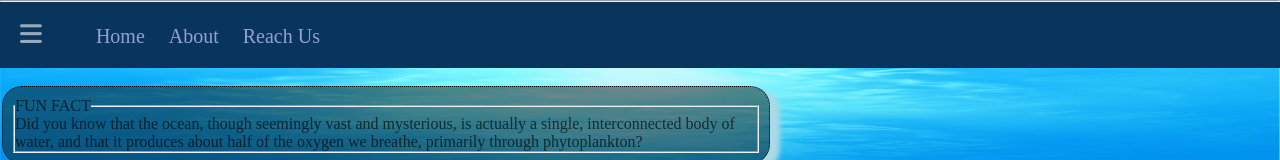
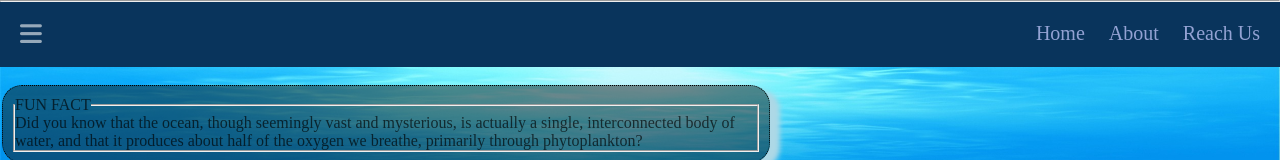
Before and after one commit to Xhacker256/UnderWater_web-project, a plain HTML site: page index.html in a window 1280 px wide. Shown: the top 160 px of the page. Drawn offline with Linux system fonts and the light colour scheme.

Commit message:
resolved the li in the navbar by positioning them to the right

```diff
--- a/index.html
+++ b/index.html
@@ -29,11 +29,16 @@
     <!-- HEADER -->
     <header>
         <nav class="navBar">
+            <div class="menu-div">
+                <i class="fa-solid fa-bars" id="menu-bars"></i>
+            </div>
             <ul>
-                <i class="fa-solid fa-bars" id="menu-bars"></i>
-                <li><a href="#">Home</a></li>
-                <li><a href="#">About</a></li>
-                <li><a href="#">Reach Us</a></li>
+
+                    <li><a href="#">Home</a></li>
+                    <li><a href="#">About</a></li>
+                    <li><a href="#">Reach Us</a></li>
+
+
             </ul>
         </nav>
     </header>
@@ -59,6 +64,8 @@
                     <img src="/images/koi_fish.jpg" alt="">
                 </div>
 
+
+
             </section>
 
 
--- a/style.css
+++ b/style.css
@@ -20,6 +20,10 @@ nav{
     padding: 20px;
 }
 
+.menu-div{
+    display: inline;
+}
+
 #menu-bars{
     color: rgba(255, 255, 255, 0.575);
     font-size: 25px;
@@ -32,17 +36,23 @@ nav{
     cursor: pointer;
 }
 
+nav ul{
+    list-style: none;
+    display: inline;
+    position: absolute;
+    right: 0;
+}
 nav ul li{
 
-    text-align: right;
     display: inline;
 }
+
 nav ul li a{
     margin-right: 20px;
     font-size: 20px;
     color: rgb(147, 162, 211);
     text-decoration: none;
-    list-style: none;
+
 
 }
 nav ul li a:hover{
@@ -106,6 +116,9 @@ img{
 
 
 
+
+
+
 .footer{
     font-size: 0.7em;
     width: 100%;
```
